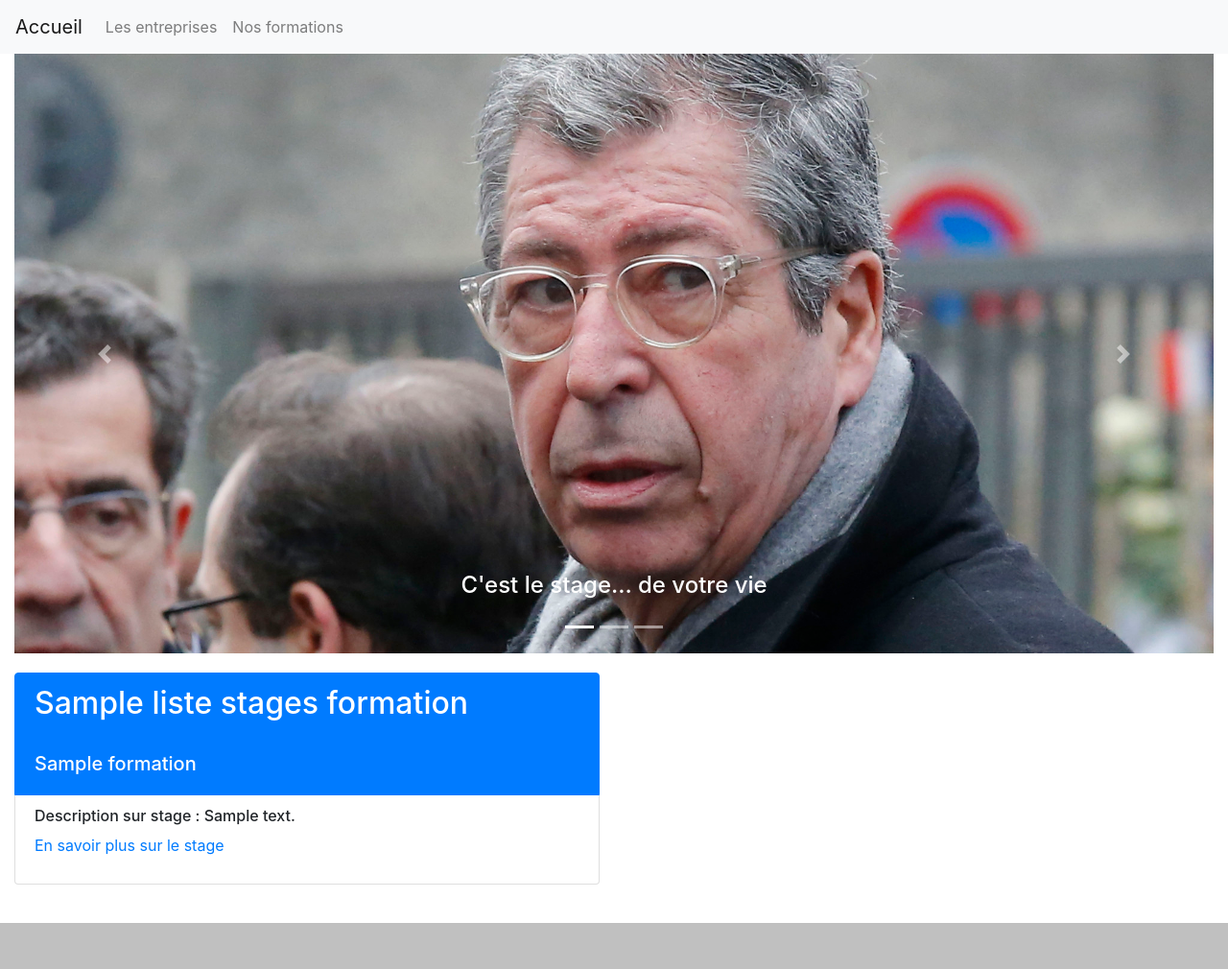
After one commit to JulenLeremboure/proStage, a Symfony app: template templates/pro_stage/stagesFormation.html.twig in a window 1280 px wide. The commit adds this page. Shown: the whole page at 96% size. Run offline with Twig, Linux system fonts and the light colour scheme; the template is opened without the code that fills it: most values are stand-ins (such as "Sample title", 1, 10 or a date in 2020); some libraries are stand-ins or nearby versions.

```diff
--- a/templates/pro_stage/formations.html.twig
+++ b/templates/pro_stage/formations.html.twig
@@ -13,7 +13,7 @@
                  <a href="#" class="list-group-item list-group-item-action active"><strong><h2>{{formation.nom}}</h2></strong></a>
                 <div class="list-group-item">
                     <p>
-                        <a >Voir tous les stages appartenant à cette formation</a>
+                        <a href="{{path('stagesFormation', {id:formation.id})}}">Voir tous les stages appartenant à cette formation</a>
                     </p>
                 </div>
              </div>
--- /dev/null
+++ b/templates/pro_stage/stagesFormation.html.twig
@@ -0,0 +1,34 @@
+{% extends 'base.html.twig' %}
+
+{% block title %}Stages de {{formation.nom}}{% endblock %}
+
+{% block body %}
+
+<div class="row">
+        {% for stage in listeStagesFormation %}
+            <div class="col-md-6" >
+                <div class="list-group" style="margin-bottom: 20px">
+                     <a class="list-group-item list-group-item-action active">
+                         <strong><h2>{{stage.titre}}</h2></strong><br>
+                         <strong><h5>{{formation.nom}}</h5></strong>
+                    </a>
+                    <div class="list-group-item">
+                        <h6 class="list-group-item-heading">
+                            Description sur stage :
+                            {{stage.description}}
+                        </h6>
+                        <p>
+                            <a href="{{path('stage', {id:stage.id})}}">En savoir plus sur le stage</a>
+                        </p>
+                    </div>
+                 </div>
+            </div>
+            {% endfor %}
+        </div>
+
+
+
+
+
+
+{% endblock %}
```
Also changed, not shown: src/Controller/ProStageController.php (+24 -4 lines), src/Repository/EntrepriseRepository.php (+12 -0 lines), src/Repository/FormationRepository.php (+10 -0 lines), src/Repository/StageRepository.php (line endings or trailing spaces).
